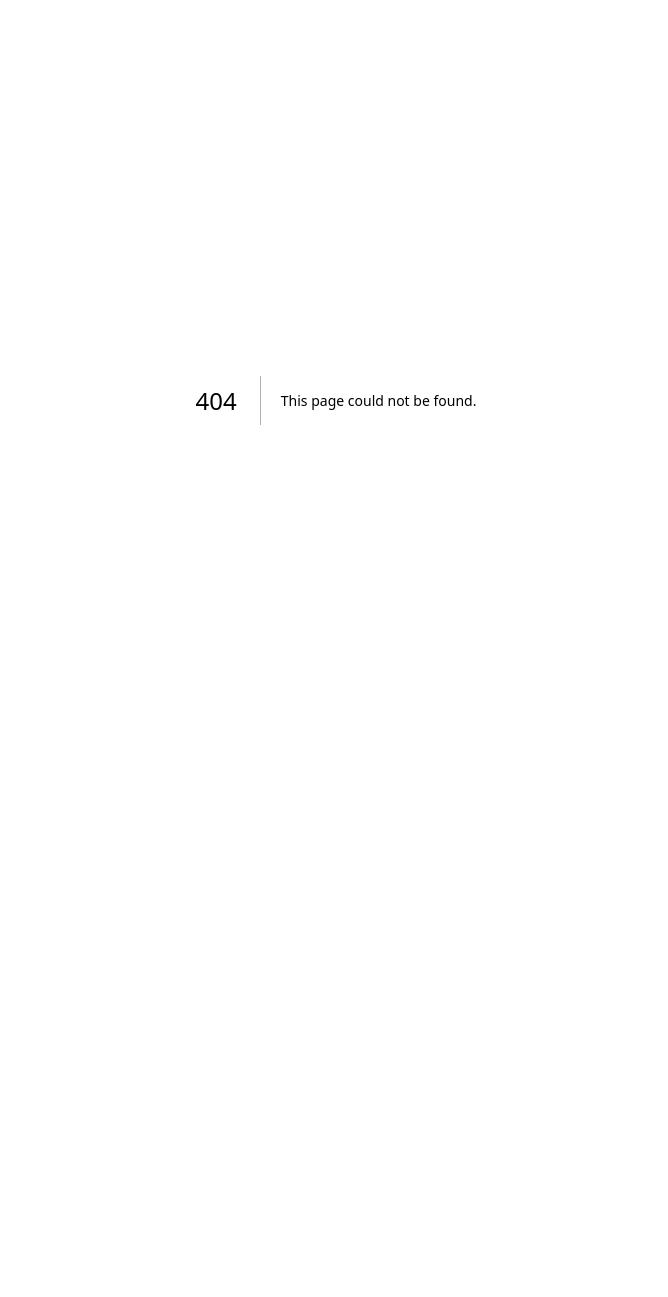
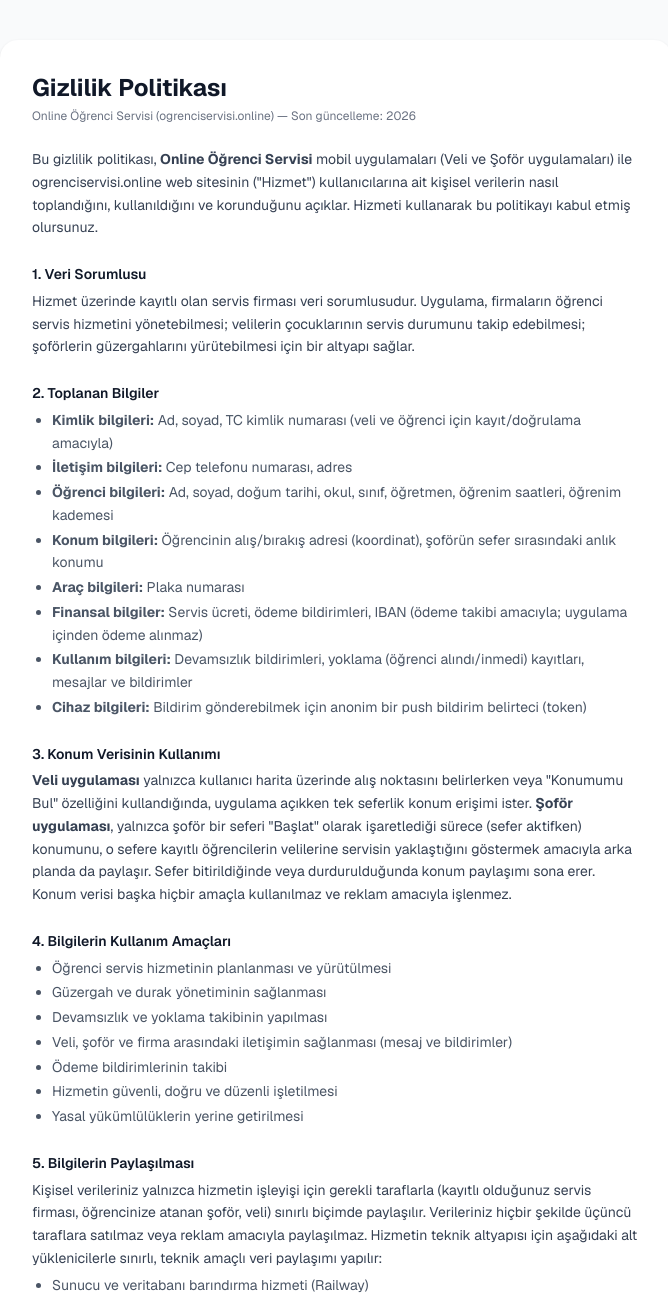
Before and after one commit to ivicdan/ogrenci-servis-app, a Next.js app: page /gizlilik-politikasi in a window 1280 px wide. Before the commit this address had no page. Shown: the top 1297 px of the page, without its empty margins (304-972 px from the left). Before the commit the page ends 800 px from the top, so only its background shows below. Built offline with nearby package versions, Linux system fonts and the light colour scheme.

Commit message:
Play Store için herkese açık gizlilik politikası sayfası ekle

```diff
--- /dev/null
+++ b/app/gizlilik-politikasi/page.tsx
@@ -0,0 +1,155 @@
+export const metadata = {
+  title: "Gizlilik Politikası — Online Öğrenci Servisi",
+  description: "Online Öğrenci Servisi (ogrenciservisi.online) mobil ve web uygulamaları gizlilik politikası ve KVKK aydınlatma metni.",
+};
+
+export default function GizlilikPolitikasi() {
+  return (
+    <div className="min-h-screen bg-gray-50 py-10 px-4">
+      <div className="max-w-2xl mx-auto bg-white rounded-2xl shadow-sm p-6 sm:p-8 text-sm text-gray-700 space-y-6 leading-relaxed">
+        <div>
+          <h1 className="text-2xl font-bold text-gray-900 mb-1">Gizlilik Politikası</h1>
+          <p className="text-xs text-gray-500">
+            Online Öğrenci Servisi (ogrenciservisi.online) — Son güncelleme: 2026
+          </p>
+        </div>
+
+        <section>
+          <p>
+            Bu gizlilik politikası, <strong>Online Öğrenci Servisi</strong> mobil uygulamaları
+            (Veli ve Şoför uygulamaları) ile ogrenciservisi.online web sitesinin ("Hizmet")
+            kullanıcılarına ait kişisel verilerin nasıl toplandığını, kullanıldığını ve
+            korunduğunu açıklar. Hizmeti kullanarak bu politikayı kabul etmiş olursunuz.
+          </p>
+        </section>
+
+        <section>
+          <h2 className="font-semibold text-gray-900 mb-1">1. Veri Sorumlusu</h2>
+          <p>
+            Hizmet üzerinde kayıtlı olan servis firması veri sorumlusudur. Uygulama, firmaların
+            öğrenci servis hizmetini yönetebilmesi; velilerin çocuklarının servis durumunu takip
+            edebilmesi; şoförlerin güzergahlarını yürütebilmesi için bir altyapı sağlar.
+          </p>
+        </section>
+
+        <section>
+          <h2 className="font-semibold text-gray-900 mb-1">2. Toplanan Bilgiler</h2>
+          <ul className="list-disc pl-5 space-y-0.5 text-gray-600">
+            <li><strong>Kimlik bilgileri:</strong> Ad, soyad, TC kimlik numarası (veli ve öğrenci için kayıt/doğrulama amacıyla)</li>
+            <li><strong>İletişim bilgileri:</strong> Cep telefonu numarası, adres</li>
+            <li><strong>Öğrenci bilgileri:</strong> Ad, soyad, doğum tarihi, okul, sınıf, öğretmen, öğrenim saatleri, öğrenim kademesi</li>
+            <li><strong>Konum bilgileri:</strong> Öğrencinin alış/bırakış adresi (koordinat), şoförün sefer sırasındaki anlık konumu</li>
+            <li><strong>Araç bilgileri:</strong> Plaka numarası</li>
+            <li><strong>Finansal bilgiler:</strong> Servis ücreti, ödeme bildirimleri, IBAN (ödeme takibi amacıyla; uygulama içinden ödeme alınmaz)</li>
+            <li><strong>Kullanım bilgileri:</strong> Devamsızlık bildirimleri, yoklama (öğrenci alındı/inmedi) kayıtları, mesajlar ve bildirimler</li>
+            <li><strong>Cihaz bilgileri:</strong> Bildirim gönderebilmek için anonim bir push bildirim belirteci (token)</li>
+          </ul>
+        </section>
+
+        <section>
+          <h2 className="font-semibold text-gray-900 mb-1">3. Konum Verisinin Kullanımı</h2>
+          <p>
+            <strong>Veli uygulaması</strong> yalnızca kullanıcı harita üzerinde alış noktasını
+            belirlerken veya "Konumumu Bul" özelliğini kullandığında, uygulama açıkken tek seferlik
+            konum erişimi ister. <strong>Şoför uygulaması</strong>, yalnızca şoför bir seferi
+            "Başlat" olarak işaretlediği sürece (sefer aktifken) konumunu, o sefere kayıtlı
+            öğrencilerin velilerine servisin yaklaştığını göstermek amacıyla arka planda da
+            paylaşır. Sefer bitirildiğinde veya durdurulduğunda konum paylaşımı sona erer. Konum
+            verisi başka hiçbir amaçla kullanılmaz ve reklam amacıyla işlenmez.
+          </p>
+        </section>
+
+        <section>
+          <h2 className="font-semibold text-gray-900 mb-1">4. Bilgilerin Kullanım Amaçları</h2>
+          <ul className="list-disc pl-5 space-y-0.5 text-gray-600">
+            <li>Öğrenci servis hizmetinin planlanması ve yürütülmesi</li>
+            <li>Güzergah ve durak yönetiminin sağlanması</li>
+            <li>Devamsızlık ve yoklama takibinin yapılması</li>
+            <li>Veli, şoför ve firma arasındaki iletişimin sağlanması (mesaj ve bildirimler)</li>
+            <li>Ödeme bildirimlerinin takibi</li>
+            <li>Hizmetin güvenli, doğru ve düzenli işletilmesi</li>
+            <li>Yasal yükümlülüklerin yerine getirilmesi</li>
+          </ul>
+        </section>
+
+        <section>
+          <h2 className="font-semibold text-gray-900 mb-1">5. Bilgilerin Paylaşılması</h2>
+          <p>
+            Kişisel verileriniz yalnızca hizmetin işleyişi için gerekli taraflarla (kayıtlı olduğunuz
+            servis firması, öğrencinize atanan şoför, veli) sınırlı biçimde paylaşılır. Verileriniz
+            hiçbir şekilde üçüncü taraflara satılmaz veya reklam amacıyla paylaşılmaz. Hizmetin
+            teknik altyapısı için aşağıdaki alt yüklenicilerle sınırlı, teknik amaçlı veri paylaşımı
+            yapılır:
+          </p>
+          <ul className="list-disc pl-5 space-y-0.5 text-gray-600 mt-1">
+            <li>Sunucu ve veritabanı barındırma hizmeti (Railway)</li>
+            <li>Konum/harita gösterimi (Google Maps)</li>
+            <li>Push bildirim gönderimi (Expo / Google Firebase Cloud Messaging)</li>
+          </ul>
+        </section>
+
+        <section>
+          <h2 className="font-semibold text-gray-900 mb-1">6. Veri Saklama ve Silme</h2>
+          <p>
+            Verileriniz, hizmet ilişkisi devam ettiği sürece saklanır. Hesabınızın veya öğrenci
+            kaydınızın kaldırılmasını talep etmek için aşağıdaki iletişim adresinden bize
+            ulaşabilirsiniz; talebiniz makul bir süre içinde değerlendirilip yasal saklama
+            yükümlülükleri dışındaki veriler silinir.
+          </p>
+        </section>
+
+        <section>
+          <h2 className="font-semibold text-gray-900 mb-1">7. KVKK Kapsamındaki Haklarınız</h2>
+          <p>6698 sayılı Kişisel Verilerin Korunması Kanunu'nun 11. maddesi uyarınca:</p>
+          <ul className="list-disc pl-5 space-y-0.5 text-gray-600 mt-1">
+            <li>Kişisel verilerinizin işlenip işlenmediğini öğrenme</li>
+            <li>İşlenmişse buna ilişkin bilgi talep etme</li>
+            <li>İşlenme amacını ve amacına uygun kullanılıp kullanılmadığını öğrenme</li>
+            <li>Yurt içi/yurt dışı aktarıldığı üçüncü kişileri bilme</li>
+            <li>Eksik/yanlış işlenmişse düzeltilmesini isteme</li>
+            <li>Kanuni şartlar çerçevesinde silinmesini/yok edilmesini isteme</li>
+            <li>Otomatik sistemlerle analiz sonucu aleyhinize bir sonuca itiraz etme</li>
+            <li>Kanuna aykırı işleme nedeniyle uğradığınız zararın giderilmesini talep etme</li>
+          </ul>
+        </section>
+
+        <section>
+          <h2 className="font-semibold text-gray-900 mb-1">8. Çocukların Verileri</h2>
+          <p>
+            Uygulama hesapları yalnızca yetişkin veliler ve şoförler tarafından oluşturulur;
+            uygulama çocuklar tarafından doğrudan kullanılmak üzere tasarlanmamıştır. Öğrenciye
+            ait bilgiler, velinin açık rızası ve servis hizmetinin verilebilmesi amacıyla, veli
+            hesabı üzerinden veli tarafından girilir.
+          </p>
+        </section>
+
+        <section>
+          <h2 className="font-semibold text-gray-900 mb-1">9. Veri Güvenliği</h2>
+          <p>
+            Şifreleriniz geri döndürülemez biçimde şifrelenerek saklanır, veri iletimi HTTPS ile
+            şifrelenir. Yetkisiz erişimi önlemek için makul teknik ve idari önlemler alınmaktadır.
+          </p>
+        </section>
+
+        <section>
+          <h2 className="font-semibold text-gray-900 mb-1">10. İletişim</h2>
+          <p>
+            Bu politika veya kişisel verilerinizle ilgili sorularınız için:{" "}
+            <a href="mailto:timeshare59@gmail.com" className="text-purple-600 font-medium">
+              timeshare59@gmail.com
+            </a>{" "}
+            adresinden bize ulaşabilirsiniz.
+          </p>
+        </section>
+
+        <section>
+          <h2 className="font-semibold text-gray-900 mb-1">11. Değişiklikler</h2>
+          <p>
+            Bu gizlilik politikası zaman zaman güncellenebilir. Önemli değişiklikler bu sayfa
+            üzerinden yayınlanır.
+          </p>
+        </section>
+      </div>
+    </div>
+  );
+}
```
